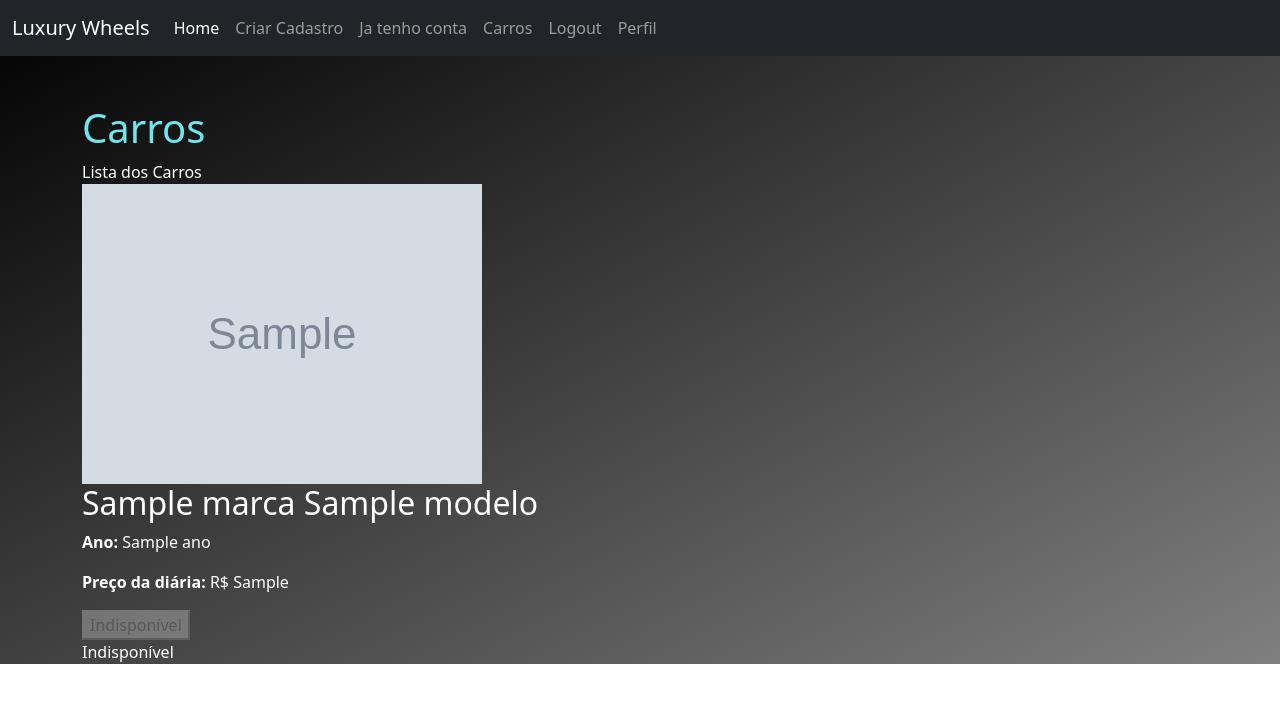
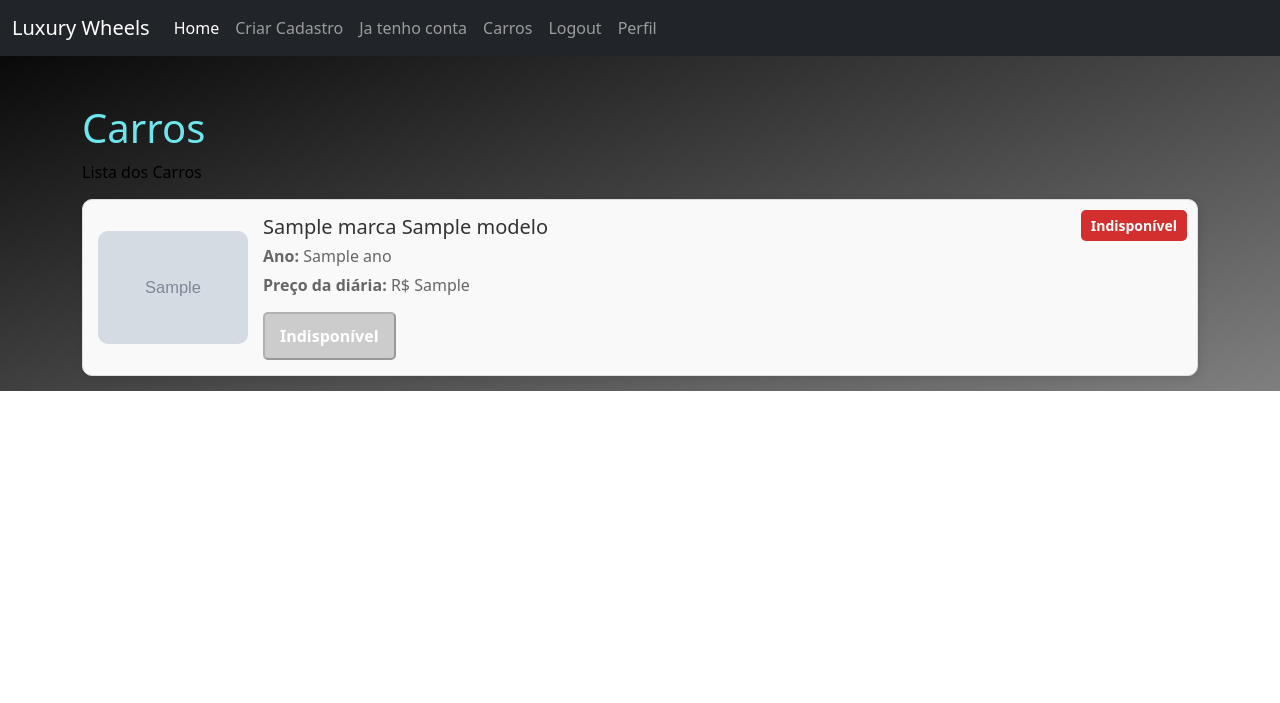
Before and after one commit to ClaudioFritzen/Luxury-Wheels, a Django app: template templates/carros/carros.html in a window 1280 px wide. Shown: the top 703 px of the page. Run offline with Django 5.2, Linux system fonts and the light colour scheme; the template is opened without the code that fills it: most values are stand-ins (such as "Sample title", 1, 10 or a date in 2020); grey boxes marked "Sample" are stand-in pictures.

Commit message:
css das paginas

```diff
--- /dev/null
+++ b/templates/static/carros/css/carro.css
@@ -0,0 +1,75 @@
+.carro-card {
+    display: flex;
+    align-items: center;
+    border: 1px solid #ddd;
+    border-radius: 10px;
+    padding: 15px;
+    margin: 15px 0;
+    background-color: #f9f9f9;
+    box-shadow: 2px 2px 10px rgba(0, 0, 0, 0.1);
+    position: relative;
+}
+
+.carro-imagem {
+    width: 150px;
+    height: auto;
+    border-radius: 10px;
+    margin-right: 15px;
+}
+
+.carro-info {
+    flex: 1;
+}
+
+.carro-info h2 {
+    margin: 0;
+    font-size: 20px;
+    color: #333;
+}
+
+.carro-info p {
+    margin: 5px 0;
+    color: #666;
+}
+
+/* Estilos para o status */
+.status {
+    padding: 5px 10px;
+    border-radius: 5px;
+    font-size: 14px;
+    font-weight: bold;
+    position: absolute;
+    top: 10px;
+    right: 10px;
+}
+
+.disponivel {
+    background-color: #4CAF50;
+    color: white;
+}
+
+.indisponivel {
+    background-color: #D32F2F;
+    color: white;
+}
+
+.botao-alugar {
+    display: inline-block;
+    padding: 10px 15px;
+    margin-top: 10px;
+    background-color: #007BFF;
+    color: white;
+    text-decoration: none;
+    border-radius: 5px;
+    font-weight: bold;
+    transition: background 0.3s;
+}
+
+.botao-alugar:hover {
+    background-color: #0056b3;
+}
+
+.botao-alugar:disabled {
+    background-color: #ccc;
+    cursor: not-allowed;
+}
--- a/templates/static/geral/css/base.css
+++ b/templates/static/geral/css/base.css
@@ -7,7 +7,7 @@
 }
 
 body {
-    color: white;
+    color: black;
 }
 
 .font-destaque {
```
